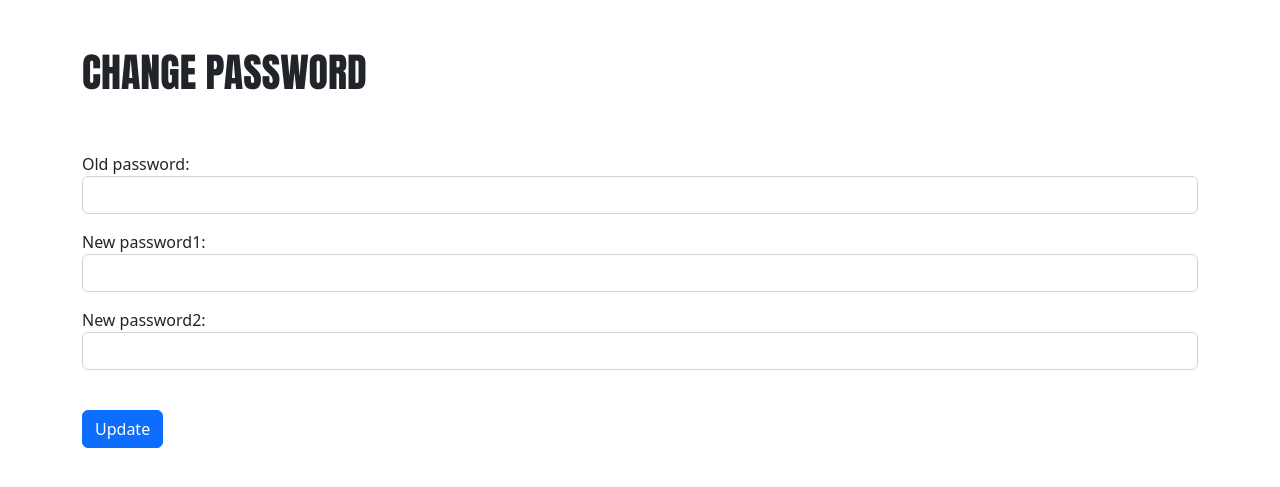
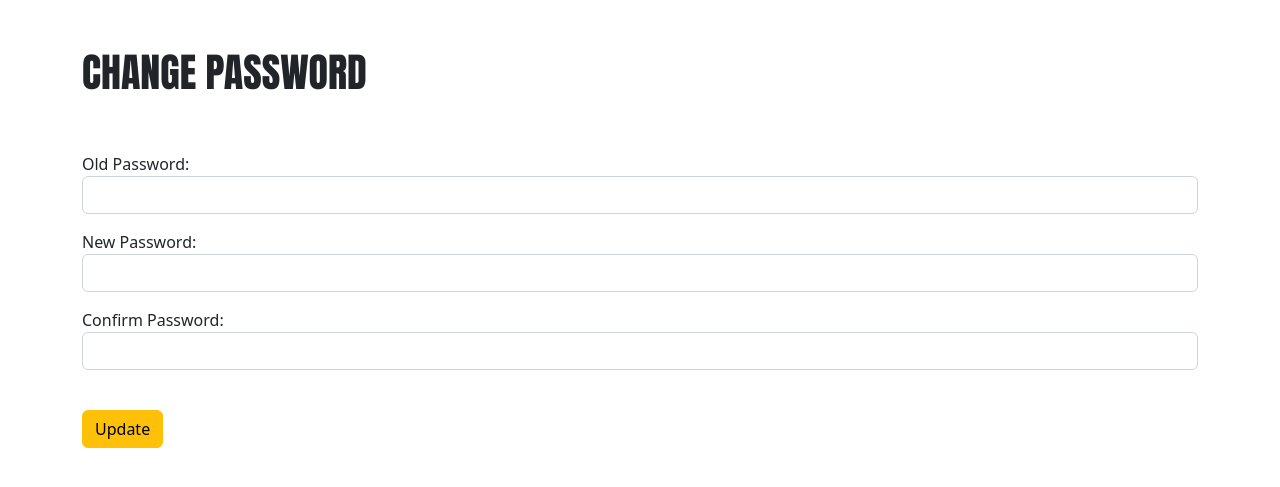
Before and after one commit to SON-OF-EDDY/InstaBook2, a Django app: page /password/ in a window 1280 px wide. Shown: the part 80-567 px from the top of the page. Run offline with Django 4.2, Linux system fonts and the light colour scheme; a user stored in the database is signed in; some libraries are stand-ins or nearby versions.

Commit message:
'checking'

```diff
--- a/mypics/forms.py
+++ b/mypics/forms.py
@@ -116,9 +116,9 @@ class EditSettingsForm(ModelForm):
 
 class PasswordForm(PasswordChangeForm):
 
-    old_password = forms.CharField(max_length=120,widget=forms.PasswordInput(attrs={'class':'form-control','type':'password'}))
-    new_password1 = forms.CharField(max_length=120,widget=forms.PasswordInput(attrs={'class':'form-control','type':'password'}))
-    new_password2 = forms.CharField(max_length=120,widget=forms.PasswordInput(attrs={'class':'form-control','type':'password'}))
+    old_password = forms.CharField(max_length=120,label='Old Password',widget=forms.PasswordInput(attrs={'class':'form-control','type':'password'}))
+    new_password1 = forms.CharField(max_length=120,label='New Password',widget=forms.PasswordInput(attrs={'class':'form-control','type':'password'}))
+    new_password2 = forms.CharField(max_length=120,label='Confirm Password',widget=forms.PasswordInput(attrs={'class':'form-control','type':'password'}))
 
     class Meta:
 
--- a/mypics/templates/home.html
+++ b/mypics/templates/home.html
@@ -201,7 +201,7 @@
                           <br>
     <h5>TOP IN RUSSIA:</h5>
 <br>
-    <iframe id ='youtube-video' width="505" height="315" src="{{unique_embed_code_for_number_one_video}}"></iframe>
+    <iframe id ='youtube-video' width="505" height="315" src="https://www.youtube.com/embed/O3vQ50LJy9k"></iframe>
 <br>
 
 
--- a/mypics/templates/password.html
+++ b/mypics/templates/password.html
@@ -13,7 +13,7 @@
 {%csrf_token%}
     {{form.as_p}}
     <br>
-    <input type="submit" value="Update" class="btn btn-primary">
+    <input type="submit" value="Update" class="btn btn-warning">
 </form>
 <br>
                     <br>
--- a/mypics/views.py
+++ b/mypics/views.py
@@ -22,7 +22,23 @@ import json
 #???????????????????????????????????????????????????????????????????????????????????????????????????????????????????????
 #???????????????????????????????????????????????????????????????????????????????????????????????????????????????????????
 #??????     CURRENTLY WORKING ON  ????????????
-# get it working and that's it!!!
+# VITAL
+# how to move/store sqlite3 database to/on another location...
+
+# when does a dyno reset/how long does a dyno last
+#-----------------------------------------------------------------------------------------------------------------------
+#SECONDARY...
+
+# check changes so far...
+# Some issue now when deleting accounts... (like if they have no pics or something...)
+
+# Upon adding new pics it takes a page refresh for them to be visible in modals...
+
+# text in textboxes for PC version not occupying the whole length of the textbox...
+
+# on mobile slightly improve position of video...
+
+# UserName somewhere, but should be User Name... (CAN'T FIND IT...)
 #???????????????????????????????????????????????????????????????????????????????????????????????????????????????????????
 #???????????????????????????????????????????????????????????????????????????????????????????????????????????????????????
 
@@ -762,7 +778,7 @@ def home(request):
 
         top_stories = find_trending()
 
-        embed_code = russian_youtube()
+        #embed_code = russian_youtube()
 
         top_videos = most_watched()
 
@@ -771,7 +787,7 @@ def home(request):
             'user':user,
             'top_stories':top_stories,
             'top_videos':top_videos,
-            'unique_embed_code_for_number_one_video':'https://www.youtube.com/embed/'+embed_code
+            #'unique_embed_code_for_number_one_video':'https://www.youtube.com/embed/'+embed_code
 
         })
 
@@ -1039,7 +1055,6 @@ def edit_profile(request,id):
 
 def add_pics(request):
 
-
     show_table = False
 
     total_loops = 0
@@ -1053,12 +1068,13 @@ def add_pics(request):
         form = PictureForm(request.POST,request.FILES)
 
         if form.is_valid():
+
             post = form.save(commit=False)
-            #OVER HERE!#
             post.author = str(request.user).lower()
             post.connected_user = User.objects.get(username=str(request.user).lower())
 
             form.save()
+
             messages.success(request, ('Picture added!'))
 
             show_table = True
@@ -1080,6 +1096,7 @@ def add_pics(request):
         else:
 
             messages.success(request, ('Error adding picture!!!'))
+
             form = PictureForm()
 
             for entry in entries:
@@ -1114,7 +1131,6 @@ def add_pics(request):
         'current_user':current_user,
         'total_loops':total_loops,
         'show_table':show_table,
-
 
     })
 
```
Also changed, not shown: mypics/templates/add_message.html (+15 -1 lines), mypics/templates/add_pics.html (+31 -5 lines), mypics/templates/help.html (+19 -5 lines), mypics/templates/my_profile.html (+1 -8 lines), db.sqlite3.
